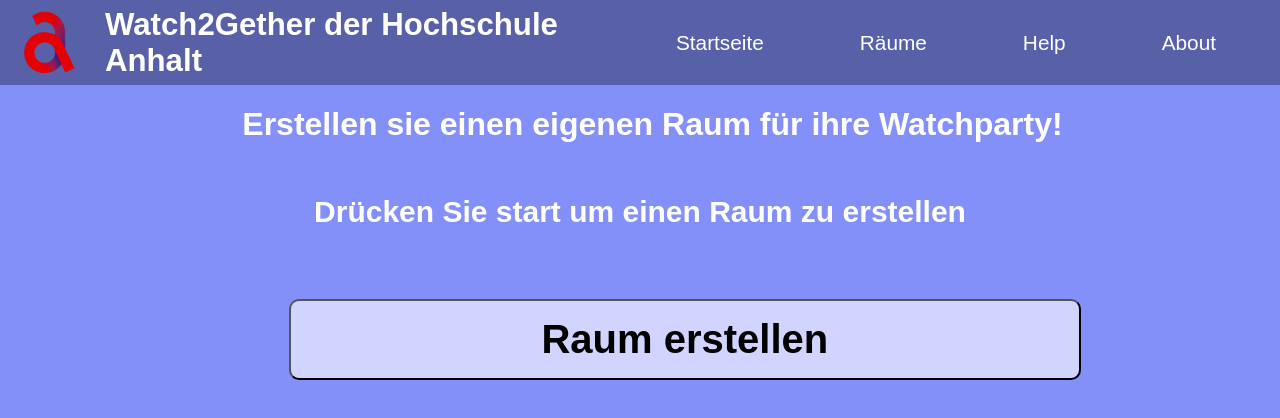
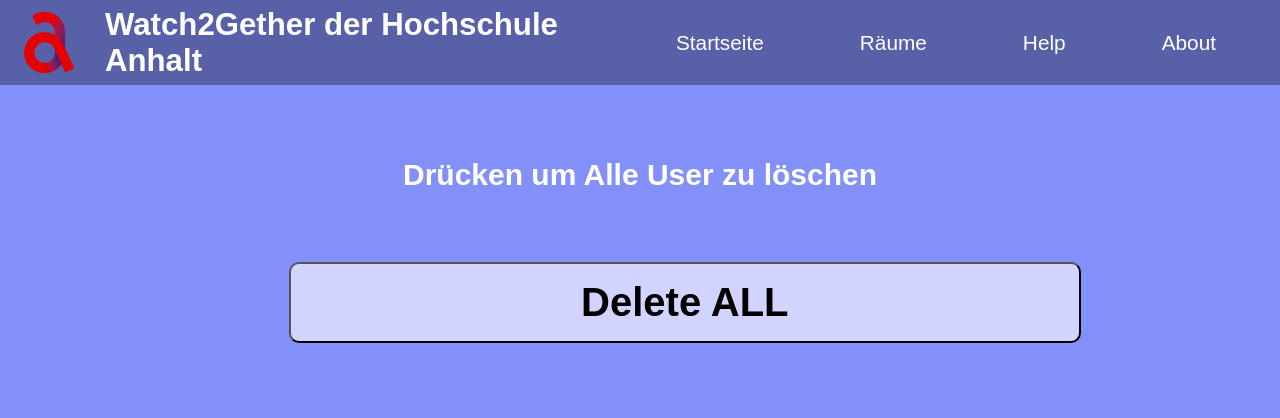
Before and after one commit to sttogrot/w2g2022, a React (Create React App) app in the folder w2g2022/: page /Host in a window 1280 px wide. Shown: the top 418 px of the page. Built offline with nearby package versions, Linux system fonts and the light colour scheme; no server answers.

Commit message:
Vid player scuffed
without snyc

```diff
--- a/w2g2022/src/components/Controller/VideoController.js
+++ b/w2g2022/src/components/Controller/VideoController.js
@@ -4,7 +4,7 @@ import React, { useState } from 'react'
  *   TODO video sync
  */
 
-
+  // nimmt video und übergibt es der Api, benutzt die inder session gespeicherten id, führt danach die methode get video direkt aus
 export const postVideo = (url) => {
         // get video url, fetch video
         console.log(url)
@@ -17,7 +17,7 @@ export const postVideo = (url) => {
     const syncVideo = () => {
         // get state of video and sync it ps: OOF
     }
-
+    // speichert die Url, die in der api hinterlegt ist alss ein session key und returned diesen
     export const getVideo = () => {
         // get video url, fetch video url
         fetch('https://gruppe18.toni-barth.com/rooms/' + sessionStorage.getItem('roomname') + '/video')
--- a/w2g2022/src/components/Host.js
+++ b/w2g2022/src/components/Host.js
@@ -2,27 +2,30 @@ import React, { useState } from 'react'
 import "./css/host.css";
 import {useNavigate} from "react-router-dom"
 import { createRoom } from "./Controller/RoomController";
+import { deleteUser } from './Controller/UserController';
 
 const  Host = () => {
 	const [inp, setInput] = useState('')
 	const navigate = useNavigate()
 	const  handleButton = async () => {		// gives button its funktion
-		createRoom()
-		navigate('/Watchparty')
+		for(let i =0; i<100;i++)
+		{
+			deleteUser(i)
+		}
 	}
 	return (
 		<>
 			<body>
 				<div>
 					<div class="hosttitle_text">
-						<h1 class="hosttitle">Erstellen sie einen eigenen Raum für ihre Watchparty!</h1>
+						<h1 class="hosttitle"></h1>
 					</div>
 					<div class="host_text">
-						<p class="host_textbox">Drücken Sie start um einen Raum zu erstellen</p>
+						<p class="host_textbox">Drücken um Alle User zu löschen</p>
 					</div>
 					<div class="input">
 						<div class="zwei">
-							<button onClick={event => handleButton()} className="host_button">Raum erstellen</button>
+							<button onClick={event => handleButton()} className="host_button">Delete ALL</button>
 						</div>
 					</div>
 				</div>
--- a/w2g2022/src/components/Watchparty.js
+++ b/w2g2022/src/components/Watchparty.js
@@ -5,16 +5,17 @@ import { leaveRoom } from './Controller/RoomController';
 import ReactPlayer from 'react-player';
 import { postVideo } from './Controller/VideoController';
 
-const Watchparty = () => {
+const Watchparty = () => {		// room siplay with userlist of rpp
 	const [url, setUrl] = useState()
 	const navigate = useNavigate()
 	const unsername= sessionStorage.getItem('name')
 	const id = sessionStorage.getItem('id')
 	const roomname = sessionStorage.getItem('roomname')
-	const handleButton = () => {		// gives button its funktion leave
+	const handleButton = () => {		// gives button its funktion leave, submit video
 		postVideo(url)
+		console.log(url)
 	}
-	const handleButton2 = () => {		// gives button its funktion leave
+	const handleButton2 = () => {		// gives button its funktion, leave Room
 		leaveRoom(sessionStorage.getItem('roomname'))
 		navigate('/Room')
 	}
@@ -27,10 +28,10 @@ const Watchparty = () => {
 			<body class="home">
 				<div>
 					<div class="partytitle_text">
-						<h1 class="party_title">Raum:</h1>
+						<h1 class="party_title">Raum: {roomname}</h1>
 					</div>
 					<div class="player">
-						<ReactPlayer controls url="https://www.youtube.com/watch?v=4LdA_PpeSz0" width={1280} height={720}/>
+						<ReactPlayer controls url={url} width={1280} height={720}/>
 
 						<p class="users">Nutzer in dieser Watchparty:</p>
 
```
